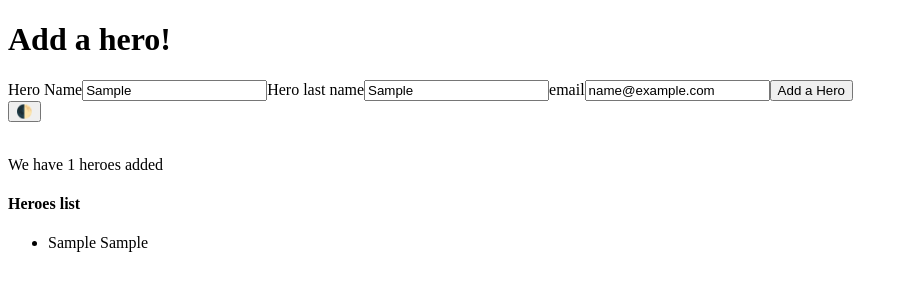
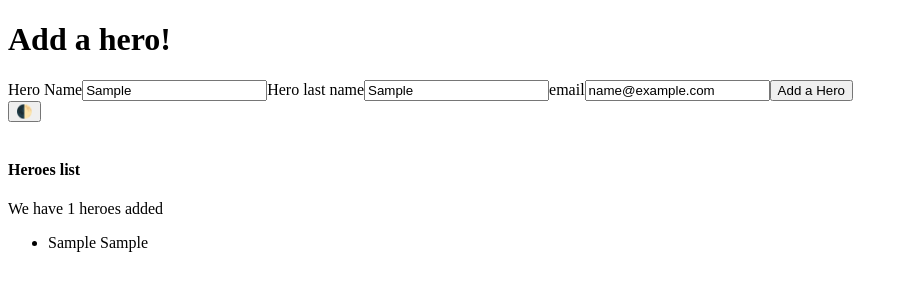
Before and after one commit to developermartins/zustand-form, a React (Create React App) app: page / in a window 1280 px wide. Both pictures are taken after typing "Sample", "Sample", "name@example.com" into the empty fields and a click on the button "Add a Hero". Shown: the top 300 px of the page, without its empty margins (0-908 px from the left). Built offline with nearby package versions, Linux system fonts and the light colour scheme.

Commit message:
small updates

```diff
--- a/src/App.jsx
+++ b/src/App.jsx
@@ -1,10 +1,10 @@
 
 import React, { useEffect } from 'react';
 import TheForm from './components/TheForm';
+import TheList from './components/TheList';
 import useStore from './store/appStore';
 
 function App() {
-    const heroes = useStore(state => state.heroes);
     const toggleDarkMode = useStore(state => state.setDark);
     const dark = useStore(state => state.darkMode);
 
@@ -23,13 +23,8 @@ function App() {
         <button onClick={toggleDarkMode}>🌓</button>
         <br />
         <br />
-        <p>We have {heroes.length} heroes added</p>
         <h4>Heroes list</h4>
-        <ul>
-            {  heroes.map((hero) => (
-                <li>{hero.firstName} {hero.lastName}</li>
-            ))  }
-        </ul>
+        <TheList />
     </div>
   );
 };
--- /dev/null
+++ b/src/components/TheList.jsx
@@ -0,0 +1,19 @@
+import React from 'react';
+import useStore from '../store/appStore';
+
+function TheList() {
+  const heroes = useStore(state => state.heroes);
+
+  return (
+    <div>
+        <p>We have {heroes.length} heroes added</p>
+        <ul>
+            {  heroes.map((hero) => (
+                <li>{hero.firstName} {hero.lastName}</li>
+            ))  }
+        </ul>
+    </div>
+  );
+};
+
+export default TheList;
```
